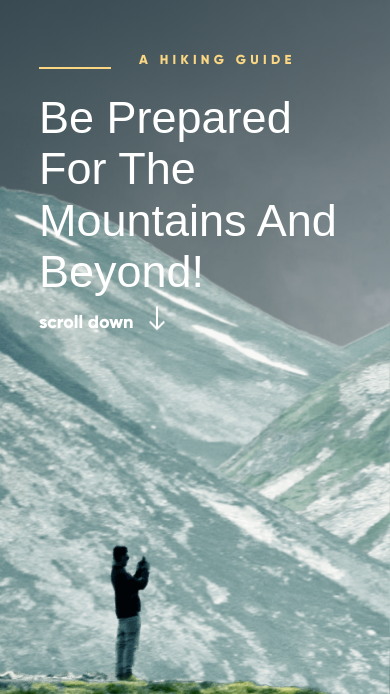
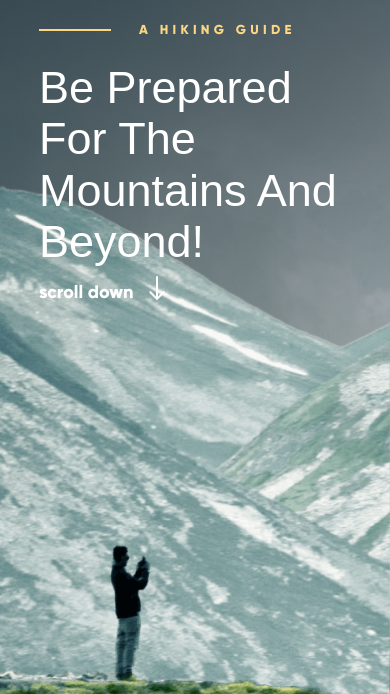
Before and after one commit to YaroslavaSabitova/parallax-example, a plain HTML site: page index.html in a window 390 px wide. Shown: the part 108-802 px from the top of the page. Drawn offline with Linux system fonts and the light colour scheme; a web font is replaced by a local one.

Commit message:
fix title small sizes

```diff
--- a/src/scss/components/main-title.scss
+++ b/src/scss/components/main-title.scss
@@ -53,7 +53,7 @@
         }
 
         @media (max-width: 575px) {
-            top: -25px;
+            top: -33px;
         }
 
         @media (max-width: 319px) {
--- a/src/scss/components/parallax.scss
+++ b/src/scss/components/parallax.scss
@@ -53,7 +53,7 @@
             }
 
             @media (max-width: 575px) {
-                top: 200px;
+                top: 170px;
                 left: 0px;
                 font-size: 4.5rem;
             }
```
Also changed, not shown: dist/js/script.js (+1 -1 lines), dist/css/style.min.css.
